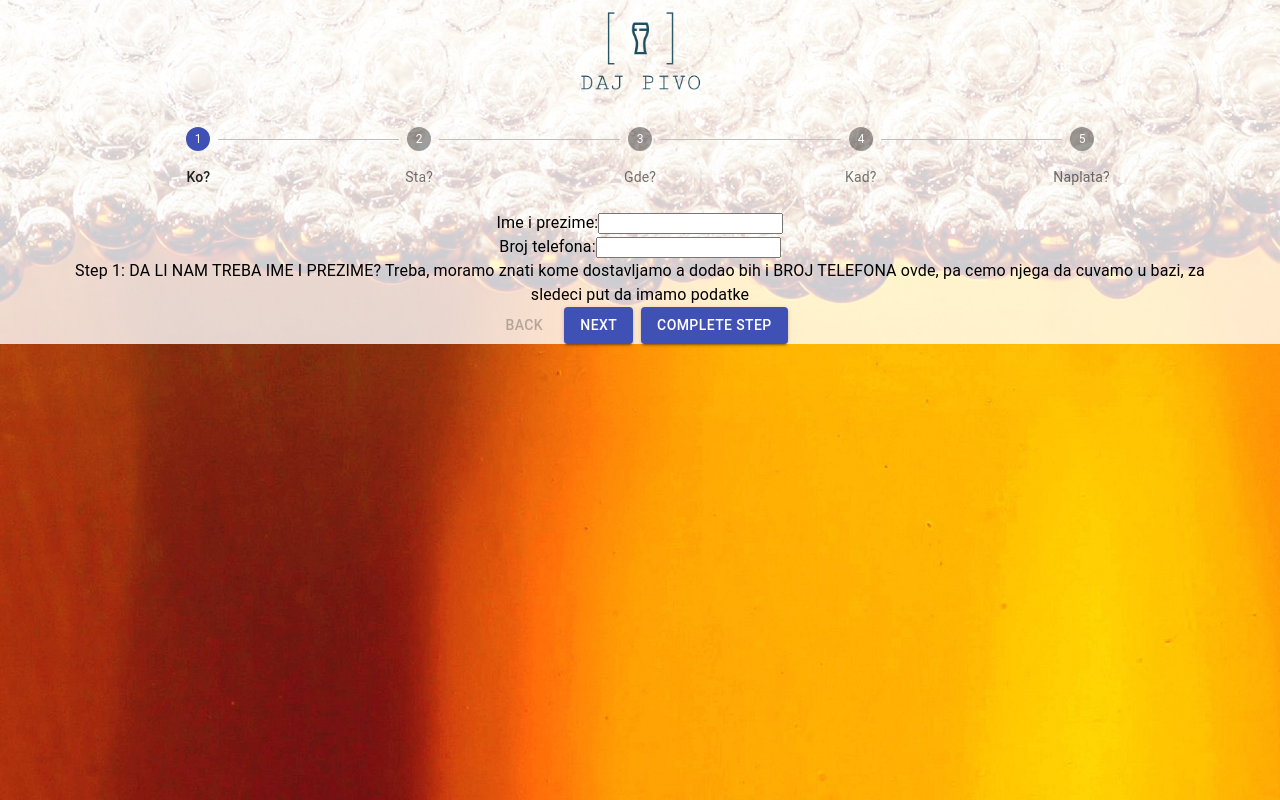
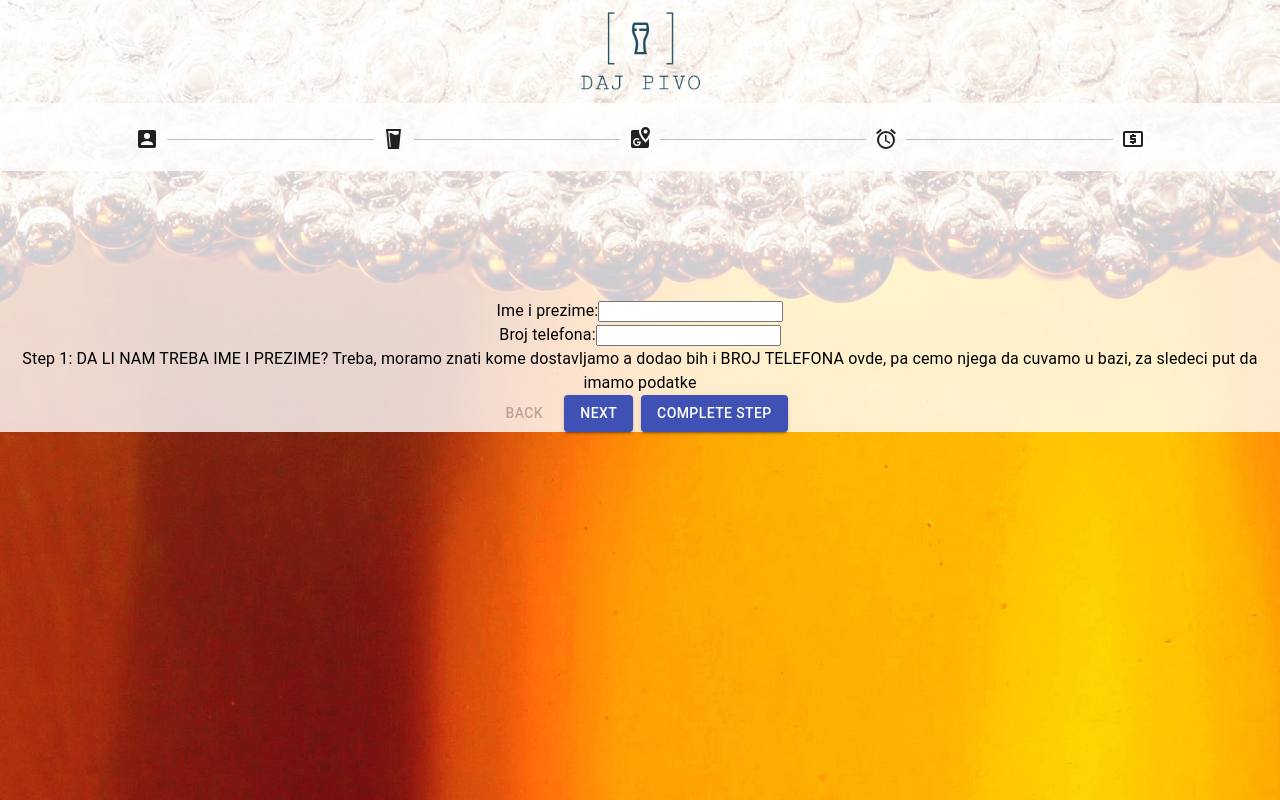
Before and after one commit to Dailoski/vops, a React (Create React App) app: page / in a window 1280 px wide. Built offline with nearby package versions, Linux system fonts and the light colour scheme.

Commit message:
Added styling to Stepper

```diff
--- a/src/Form.js
+++ b/src/Form.js
@@ -15,7 +15,7 @@ import Payment from './components/Payment';
 
 const useStyles = makeStyles(theme => ({
   root: {
-    width: '90%'
+    //width: '90%'
   },
   button: {
     marginRight: theme.spacing(1),
@@ -189,7 +189,7 @@ export default function HorizontalNonLinearAlternativeLabelStepper() {
   return (
     // dodao background color i border radius , borderRadius: 10 }}
     <div className={classes.root}>
-      <Stepper alternativeLabel nonLinear activeStep={activeStep} style={{ backgroundColor: "rgba(255,255,255,0)"}}>
+      <Stepper alternativeLabel nonLinear activeStep={activeStep} style={{ backgroundColor: "rgba(255,255,255,0.8)", marginBottom:'10%',height:'20px'}}>
         {steps.map((label, index) => {
           const stepProps = {};
           const buttonProps = {};
@@ -202,11 +202,12 @@ export default function HorizontalNonLinearAlternativeLabelStepper() {
           return (
             <Step key={label} {...stepProps}>
               <StepButton
+                icon={ReturnIcon(index)}
                 onClick={handleStep(index)}
                 completed={isStepComplete(index)}
                 {...buttonProps}
               >
-                {label}
+                {/* {label} */}
               </StepButton>
             </Step>
           );
```
